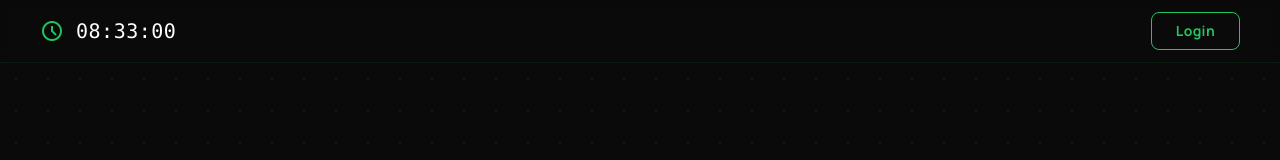
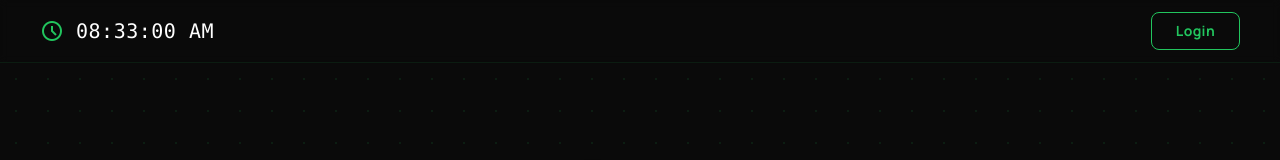
Before and after one commit to MerLin027/BillCraft, a React (Vite) app in the folder frontend/: page /home in a window 1280 px wide. Shown: the top 160 px of the page. Built offline with nearby package versions, Linux system fonts and the light colour scheme.

Commit message:
feat: change homepage clock to 12-hour format with AM/PM

```diff
--- a/frontend/src/pages/HomeScreen.jsx
+++ b/frontend/src/pages/HomeScreen.jsx
@@ -16,10 +16,12 @@ export default function HomeScreen() {
   useEffect(() => {
     function updateClock() {
       const now = new Date()
-      const hours = String(now.getHours()).padStart(2, '0')
+      const rawHours = now.getHours()
+      const ampm = rawHours >= 12 ? 'PM' : 'AM'
+      const hours = String(rawHours % 12 || 12).padStart(2, '0')
       const minutes = String(now.getMinutes()).padStart(2, '0')
       const seconds = String(now.getSeconds()).padStart(2, '0')
-      setClock(`${hours}:${minutes}:${seconds}`)
+      setClock(`${hours}:${minutes}:${seconds} ${ampm}`)
     }
     updateClock()
     const interval = setInterval(updateClock, 1000)
```
